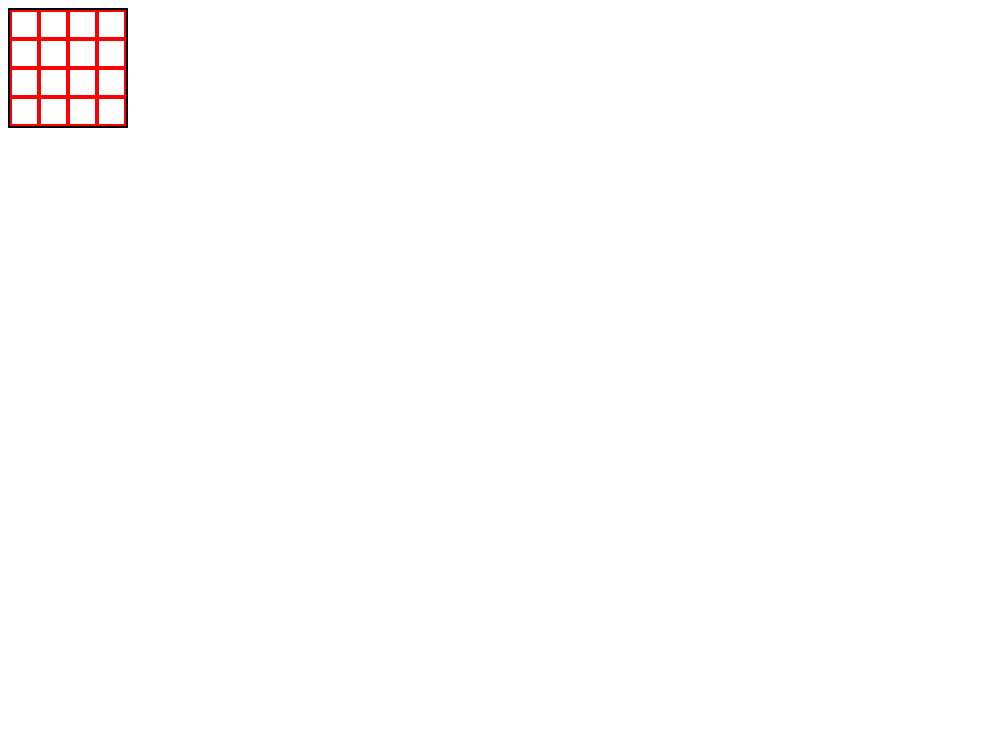
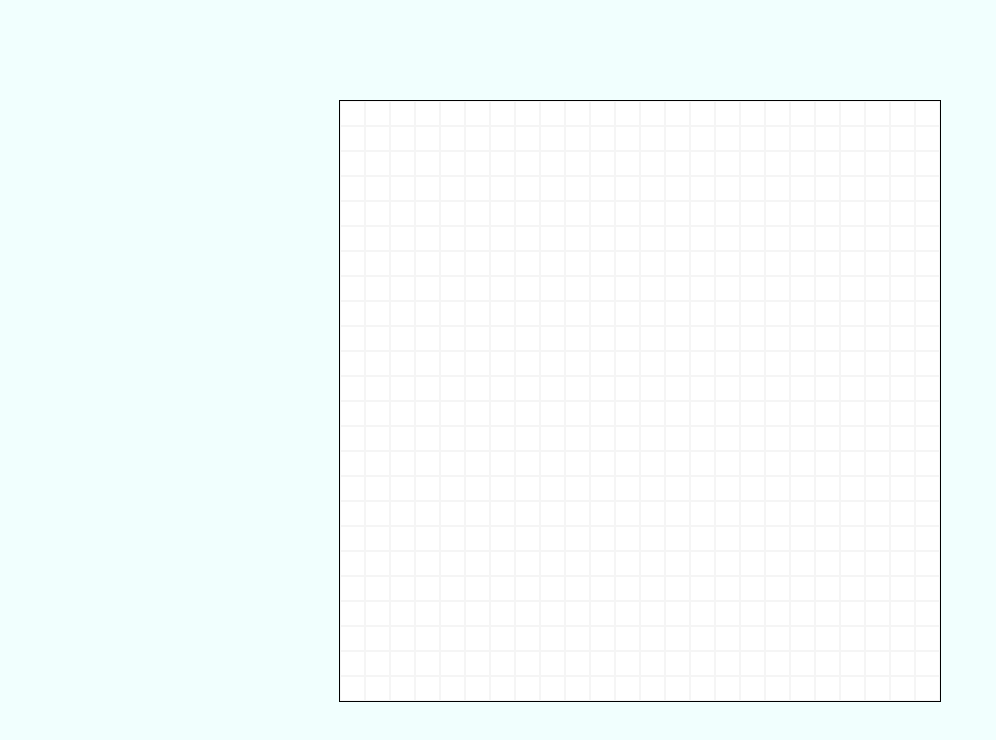
Before and after one commit to gstingl/EtchASketch, a plain HTML site: page index.html in a window 1280 px wide. Shown: the whole page, without its empty margins (0-996 px from the left). Drawn offline with Linux system fonts and the light colour scheme.

Commit message:
Create grid function, redesign CSS layout, update html

```diff
--- a/script.js
+++ b/script.js
@@ -1,37 +1,27 @@
-const container = document.querySelector(".container");
+const GRIDSIDE = 600;
+let rows = 24;
+let cols = 24;
 
-const gridBox1 = document.createElement("div");
-const gridBox2 = document.createElement("div");
-const gridBox3 = document.createElement("div");
-const gridBox4 = document.createElement("div");
-const gridBox5 = document.createElement("div");
-const gridBox6 = document.createElement("div");
-const gridBox7 = document.createElement("div");
-const gridBox8 = document.createElement("div");
-const gridBox9 = document.createElement("div");
-const gridBox10 = document.createElement("div");
-const gridBox11 = document.createElement("div");
-const gridBox12 = document.createElement("div");
-const gridBox13 = document.createElement("div");
-const gridBox14 = document.createElement("div");
-const gridBox15 = document.createElement("div");
-const gridBox16 = document.createElement("div");
+const container = document.querySelector('.container');
+container.style.width = `${GRIDSIDE}px`;
+container.style.height = `${GRIDSIDE}px`;
 
-gridBox1.classList.add("grid");
-gridBox2.classList.add("grid");
-gridBox3.classList.add("grid");
-gridBox4.classList.add("grid");
-gridBox5.classList.add("grid");
-gridBox6.classList.add("grid");
-gridBox7.classList.add("grid");
-gridBox8.classList.add("grid");
-gridBox9.classList.add("grid");
-gridBox10.classList.add("grid");
-gridBox11.classList.add("grid");
-gridBox12.classList.add("grid");
-gridBox13.classList.add("grid");
-gridBox14.classList.add("grid");
-gridBox15.classList.add("grid");
-gridBox16.classList.add("grid");
-container.append(gridBox1, gridBox2, gridBox3, gridBox4, gridBox5, gridBox6, gridBox7, gridBox8, gridBox9);
-container.append(gridBox10, gridBox11, gridBox12, gridBox13, gridBox14, gridBox15, gridBox16);
+function changeBackgroundColor () {
+    this.style.backgroundColor = "black";
+}
+
+function createGrid () {
+    for (i = 0; i < (rows * cols); i++) {
+        const gridBox = document.createElement('div');
+
+        gridBox.style.width = `${(GRIDSIDE / cols) - 2}px`;
+        gridBox.style.height = `${(GRIDSIDE / rows) - 2}px`;
+        gridBox.classList.add('cell');
+
+        container.appendChild(gridBox);
+
+        gridBox.addEventListener("mouseover", changeBackgroundColor);
+    }
+}
+
+createGrid();
--- a/style.css
+++ b/style.css
@@ -1,12 +1,20 @@
+* {
+    margin: 0px;
+    padding: 0px;
+}
+
+body {
+    background-color: rgb(241, 255, 254);
+}
+
 .container {
-    border: solid black 2px;
+    margin: 100px auto;
     display: flex;
     flex-wrap: wrap;
-    width: 116px;
+    background-color: white;
+    border: 1px solid black;
 }
 
-.grid {
-    width: 25px;
-    height: 25px;
-    border: solid red 2px;
+.cell {
+    border: 1px solid whitesmoke;
 }
```
